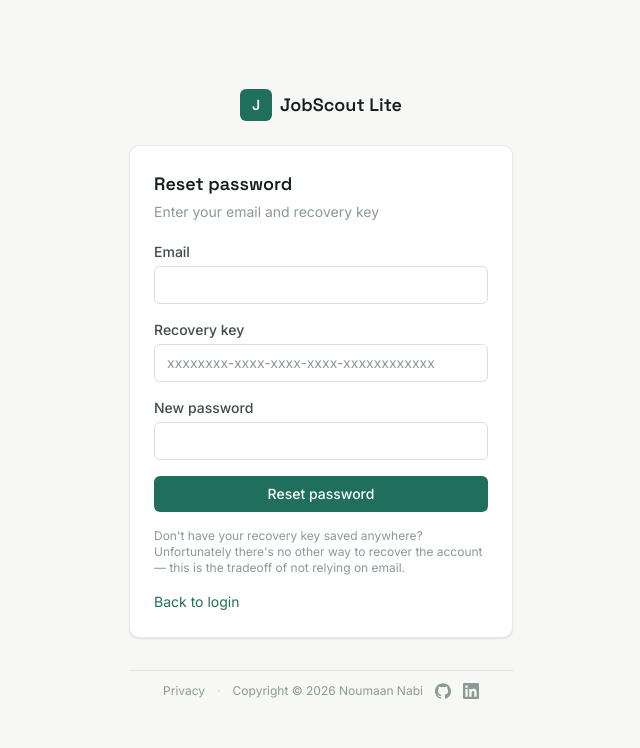
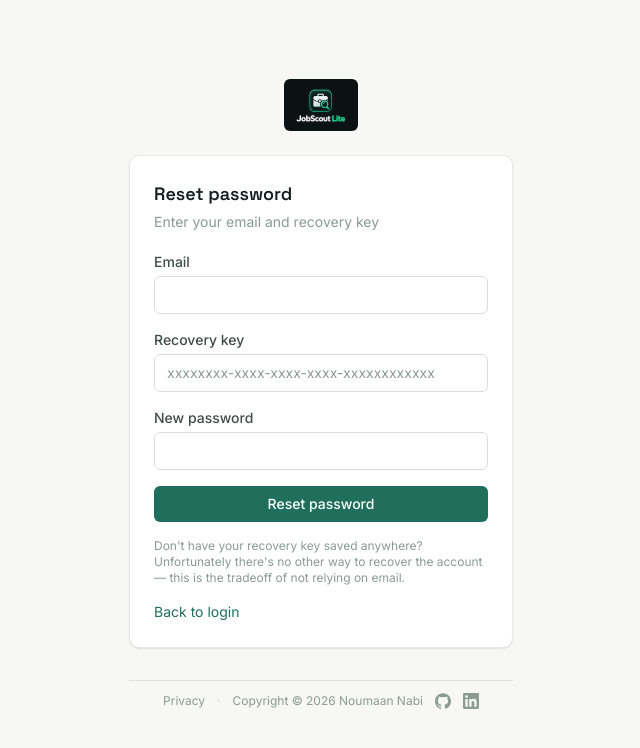
Before and after one commit to aakhmakhkout/Job-Scout---Lite---Public, a Next.js app: page /reset-password in a window 1280 px wide. Shown: the top 748 px of the page, without its empty margins (319-959 px from the left). Built offline with nearby package versions, Linux system fonts and the light colour scheme.

Commit message:
Update 70 : added real favicon and logo

```diff
--- a/components/auth/AuthShell.jsx
+++ b/components/auth/AuthShell.jsx
@@ -1,14 +1,17 @@
+import Image from 'next/image';
 import Footer from '@/components/layout/Footer';
 
 export default function AuthShell({ title, subtitle, children }) {
   return (
     <div className="flex min-h-screen flex-col items-center justify-center bg-paper px-4 dark:bg-slate-900">
       <div className="w-full max-w-sm">
-        <div className="mb-6 flex items-center justify-center gap-2">
-          <span className="grid h-8 w-8 place-items-center rounded-md bg-brand text-sm font-bold text-white">
-            J
+        {/* Fixed dark chip (see Sidebar.jsx) — the wordmark image has
+            no theme-aware text, so it needs a constant dark backdrop
+            rather than this page's own light/dark background. */}
+        <div className="mb-6 flex justify-center">
+          <span className="inline-flex items-center rounded-md bg-slate-950 px-3 py-2">
+            <Image src="/logo.png" alt="JobScout Lite" width={160} height={113} className="h-9 w-auto" priority />
           </span>
-          <span className="font-display text-lg font-semibold">JobScout Lite</span>
         </div>
 
         <div className="rounded-card border border-ink/10 bg-white p-6 shadow-card dark:border-white/10 dark:bg-slate-800">
--- a/components/layout/Sidebar.jsx
+++ b/components/layout/Sidebar.jsx
@@ -1,6 +1,7 @@
 'use client';
 
 import Link from 'next/link';
+import Image from 'next/image';
 import { usePathname } from 'next/navigation';
 import { LayoutDashboard, Briefcase, GraduationCap, ClipboardList, CalendarClock, Shield } from 'lucide-react';
 import UserMenu from './UserMenu';
@@ -21,11 +22,17 @@ export default function Sidebar({ userEmail, isAdmin = false }) {
 
   return (
     <aside className="sticky top-0 hidden h-screen w-56 shrink-0 flex-col overflow-y-auto border-r border-ink/10 bg-paper-dim px-4 py-6 dark:border-white/10 dark:bg-slate-950 md:flex">
-      <div className="mb-8 flex items-center gap-2 px-2">
-        <span className="grid h-7 w-7 place-items-center rounded-md bg-brand text-sm font-bold text-white">
-          J
+      <div className="mb-8 px-2">
+        {/*
+          Logo lockup has a white/teal wordmark baked into the image
+          (no theme-aware text), so it sits on a fixed dark chip —
+          bg-slate-950 with no dark: variant — rather than the
+          sidebar's own light/dark background, to stay legible in
+          both themes.
+        */}
+        <span className="inline-flex items-center rounded-md bg-slate-950 px-2 py-1.5">
+          <Image src="/logo.png" alt="JobScout Lite" width={160} height={113} className="h-7 w-auto" priority />
         </span>
-        <span className="font-display text-lg font-semibold">JobScout Lite</span>
       </div>
 
       <nav className="flex flex-col gap-1">
--- a/package.json
+++ b/package.json
@@ -1,6 +1,6 @@
 {
   "name": "jobscout-lite",
-  "version": "7.9.69",
+  "version": "7.10.70",
   "private": true,
   "scripts": {
     "dev": "next dev",
```
Also changed, not shown: app/icon.svg (added), public/logo.png (added).
